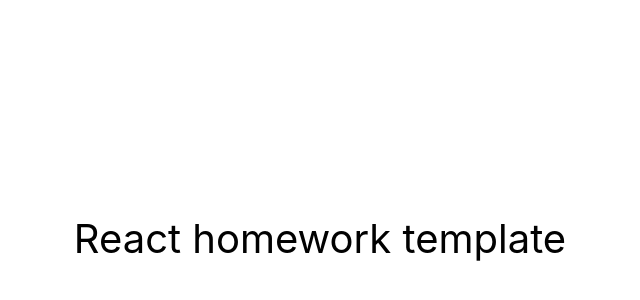
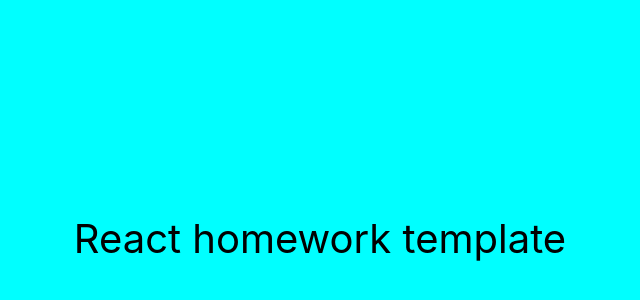
Before and after one commit to Radomanskyi/goit-react-hw-01-components, a React (Create React App) app: page / in a window 1280 px wide. Shown: the part 162-462 px from the top of the page, without its empty margins (320-960 px from the left). Built offline with nearby package versions, Linux system fonts and the light colour scheme.

Commit message:
Start_1_DZ_commit

```diff
--- a/package.json
+++ b/package.json
@@ -2,7 +2,7 @@
   "name": "react-homework-template",
   "version": "0.1.0",
   "private": true,
-  "homepage": "https://goitacademy.github.io/react-homework-template/",
+  "homepage": "https://Radomanskyi.github.io/goit-react-hw-01-components/",
   "dependencies": {
     "@testing-library/jest-dom": "^5.16.3",
     "@testing-library/react": "^12.1.4",
--- a/src/index.css
+++ b/src/index.css
@@ -7,6 +7,7 @@
     sans-serif;
   -webkit-font-smoothing: antialiased;
   -moz-osx-font-smoothing: grayscale;
+  background-color: aqua;
 }
 
 code {
```
